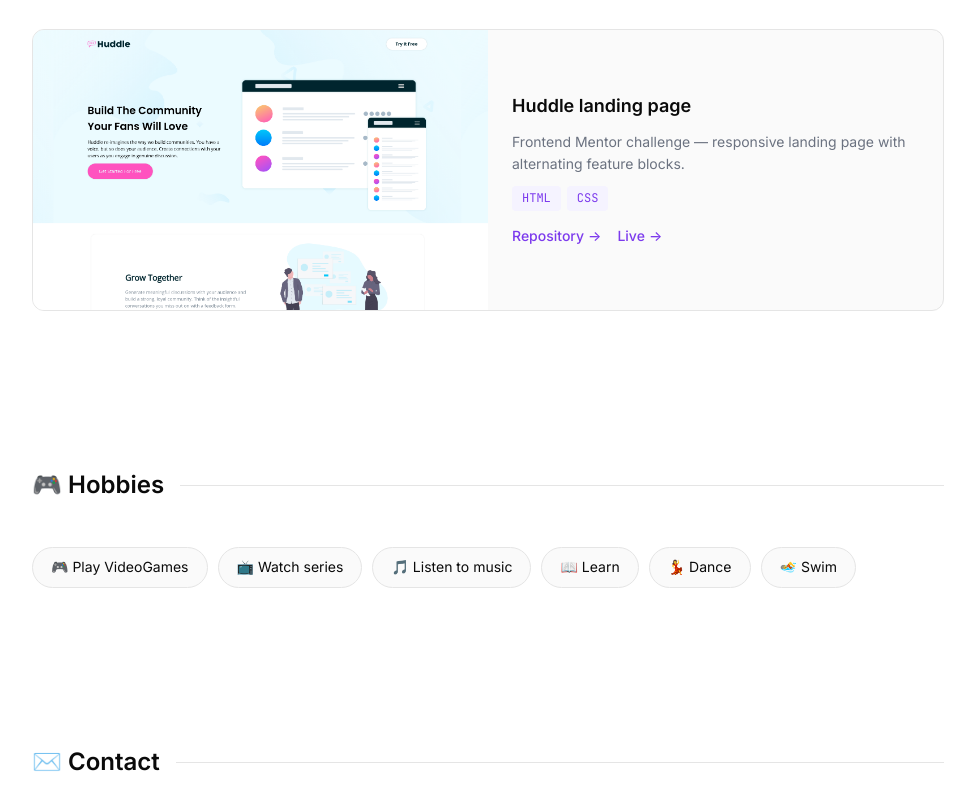
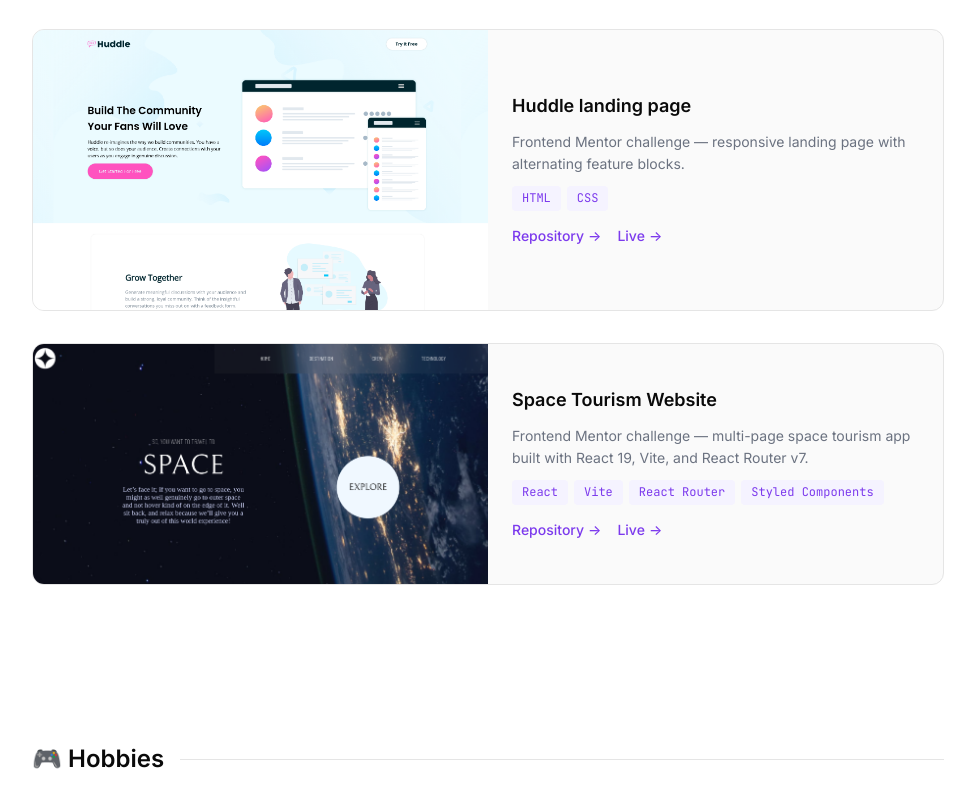
Before and after one commit to fabianf4/fabianf4.github.io, a plain HTML site: page index.html in a window 1280 px wide. Shown: the part 4130-4915 px from the top of the page, without its empty margins (152-1127 px from the left). Drawn offline with Linux system fonts and the light colour scheme.

Commit message:
Update projects

```diff
--- a/assets/js/i18n.js
+++ b/assets/js/i18n.js
@@ -47,6 +47,7 @@ const i18n = {
     'proj-1-desc': { en: 'Website for an electrical services company built with Next.js.', es: 'Sitio web para una empresa de servicios el\u00e9ctricos construido con Next.js.' },
     'proj-2-desc': { en: 'Frontend Mentor challenge \u2014 news homepage layout with CSS Grid.', es: 'Challenge de Frontend Mentor \u2014 p\u00e1gina de noticias con CSS Grid.' },
     'proj-3-desc': { en: 'Frontend Mentor challenge \u2014 responsive landing page with alternating feature blocks.', es: 'Challenge de Frontend Mentor \u2014 landing page responsive con bloques alternados.' },
+    'proj-4-desc': { en: 'Frontend Mentor challenge \u2014 multi-page space tourism app built with React 19, Vite, and React Router v7.', es: 'Challenge de Frontend Mentor \u2014 aplicaci\u00f3n multip\u00e1gina de turismo espacial construida con React 19, Vite y React Router v7.' },
     'proj-repo': { en: 'Repository', es: 'Repositorio' },
     'proj-live': { en: 'Live', es: 'Demo' },
     'hobbies-title': { en: '🎮\u00a0Hobbies', es: '🎮\u00a0Pasatiempos' },
--- a/index.html
+++ b/index.html
@@ -257,7 +257,7 @@
             </div>
             <div class="projects__list">
                 <article class="project">
-                    <img src="assets/img/interelectricas_image.png" alt="Interelectricas IMAC website screenshot" class="project__img" loading="lazy" width="800" height="500" />
+                    <img src="assets/img/projectInrelectricasIMAC.png" alt="Interelectricas IMAC website screenshot" class="project__img" loading="lazy" width="800" height="500" />
                     <div class="project__body">
                         <h3 class="project__title">Interelectricas IMAC</h3>
                         <p class="project__desc" data-i18n="proj-1-desc">Website for an electrical services company built with Next.js.</p>
@@ -274,7 +274,7 @@
                 </article>
 
                 <article class="project">
-                    <img src="assets/img/frontendmentor2_image.png" alt="News homepage website screenshot" class="project__img" loading="lazy" width="800" height="500" />
+                    <img src="assets/img/training-web-3.png" alt="News homepage website screenshot" class="project__img" loading="lazy" width="800" height="500" />
                     <div class="project__body">
                         <h3 class="project__title">News homepage</h3>
                         <p class="project__desc" data-i18n="proj-2-desc">Frontend Mentor challenge — news homepage layout with CSS Grid.</p>
@@ -283,14 +283,14 @@
                             <span class="project__tag">CSS</span>
                         </div>
                         <div class="project__links">
-                            <a href="https://github.com/fabianf4/challenge-2-frontendmentor-" target="_blank" rel="noreferrer" class="project__link" data-i18n="proj-repo">Repository</a>
-                            <a href="https://fabianf4.github.io/challenge-2-frontendmentor-/" target="_blank" rel="noreferrer" class="project__link" data-i18n="proj-live">Live</a>
+                            <a href="https://github.com/fabianf4/training-web-3" target="_blank" rel="noreferrer" class="project__link" data-i18n="proj-repo">Repository</a>
+                            <a href="https://fabianf4.github.io/training-web-3/" target="_blank" rel="noreferrer" class="project__link" data-i18n="proj-live">Live</a>
                         </div>
                     </div>
                 </article>
 
                 <article class="project">
-                    <img src="assets/img/frontendmentor1_image.png" alt="Huddle landing page website screenshot" class="project__img" loading="lazy" width="800" height="500" />
+                    <img src="assets/img/training-web-2.png" alt="Huddle landing page website screenshot" class="project__img" loading="lazy" width="800" height="500" />
                     <div class="project__body">
                         <h3 class="project__title">Huddle landing page</h3>
                         <p class="project__desc" data-i18n="proj-3-desc">Frontend Mentor challenge — responsive landing page with alternating feature blocks.</p>
@@ -299,8 +299,26 @@
                             <span class="project__tag">CSS</span>
                         </div>
                         <div class="project__links">
-                            <a href="https://github.com/fabianf4/challenge-1-frontendmentor" target="_blank" rel="noreferrer" class="project__link" data-i18n="proj-repo">Repository</a>
-                            <a href="https://fabianf4.github.io/challenge-1-frontendmentor/" target="_blank" rel="noreferrer" class="project__link" data-i18n="proj-live">Live</a>
+                            <a href="https://github.com/fabianf4/training-web-2" target="_blank" rel="noreferrer" class="project__link" data-i18n="proj-repo">Repository</a>
+                            <a href="https://fabianf4.github.io/training-web-2/" target="_blank" rel="noreferrer" class="project__link" data-i18n="proj-live">Live</a>
+                        </div>
+                    </div>
+                </article>
+
+                <article class="project">
+                    <img src="assets/img/training-web-1.png" alt="Space Tourism Website screenshot" class="project__img" loading="lazy" width="800" height="500" />
+                    <div class="project__body">
+                        <h3 class="project__title">Space Tourism Website</h3>
+                        <p class="project__desc" data-i18n="proj-4-desc">Frontend Mentor challenge — multi-page space tourism app built with React 19, Vite, and React Router v7.</p>
+                        <div class="project__tags">
+                            <span class="project__tag">React</span>
+                            <span class="project__tag">Vite</span>
+                            <span class="project__tag">React Router</span>
+                            <span class="project__tag">Styled Components</span>
+                        </div>
+                        <div class="project__links">
+                            <a href="https://github.com/fabianf4/training-web-1" target="_blank" rel="noreferrer" class="project__link" data-i18n="proj-repo">Repository</a>
+                            <a href="https://fabianf4.github.io/training-web-1/" target="_blank" rel="noreferrer" class="project__link" data-i18n="proj-live">Live</a>
                         </div>
                     </div>
                 </article>
```
Also changed, not shown: assets/img/alura_logo.png (deleted), assets/img/arrow.png (deleted), assets/img/contact_image.png (deleted), assets/img/projectInrelectricasIMAC.png (renamed from assets/img/interelectricas_image.png), assets/img/tic-unab_logo.png (deleted), assets/img/training-web-1.png (added), assets/img/training-web-2.png (renamed from assets/img/frontendmentor1_image.png), assets/img/training-web-3.png (renamed from assets/img/frontendmentor2_image.png), assets/img/uptc_logo.png (deleted), assets/img/vector.png (deleted).
